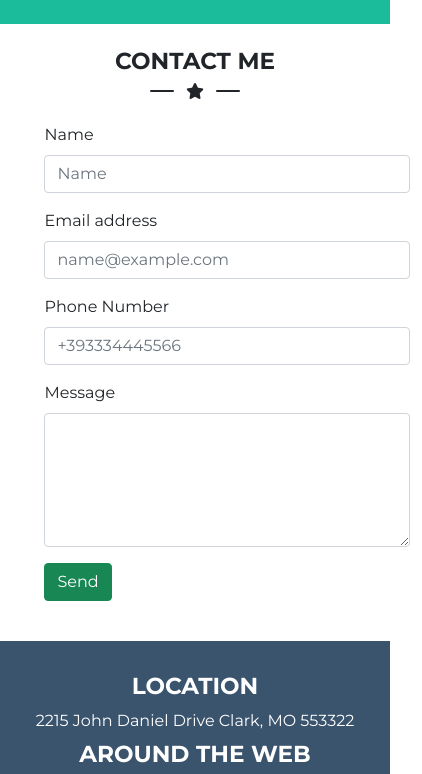
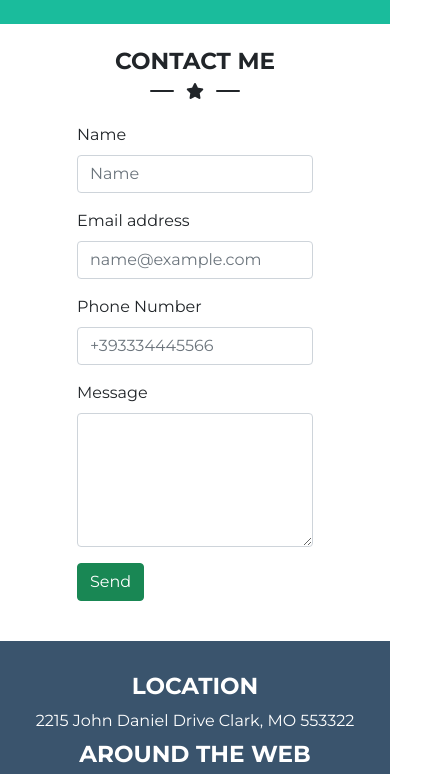
Before and after one commit to AlessandroBonifazi/html-css-bootstrap-freelancer, a plain HTML site: page index.html in a window 390 px wide. Shown: the part 2960-3734 px from the top of the page, 422 px wide, since content can reach past the window. Drawn offline with nearby package versions, Linux system fonts and the light colour scheme.

Commit message:
fixing form col

```diff
--- a/css/style.css
+++ b/css/style.css
@@ -11,22 +11,6 @@ h1,h2,h3,h4,h5 {
     font-weight: 700;
 }
 
-/*** Utility ***/
-.bg-darkblue {
-    background-color: #2c3e50;
-}
-.bg-lightblue {
-    background-color: #3a546d;
-}
-.bg-green {
-    background-color: #1abc9c;
-}
-.border-round {
-    border-radius: 15px;
-}
-.h-2 {
-    height: 2px;
-}
 .fa-brands {
     color: white;
     font-size: 1.1rem;
@@ -37,4 +21,25 @@ h1,h2,h3,h4,h5 {
     line-height: 48px;
     vertical-align: middle;
     margin: 0 0.25rem;
-  }
+}
+
+/*** Utility ***/
+.bg-darkblue {
+    background-color: #2c3e50;
+}
+
+.bg-lightblue {
+    background-color: #3a546d;
+}
+
+.bg-green {
+    background-color: #1abc9c;
+}
+
+.border-round {
+    border-radius: 15px;
+}
+
+.h-2 {
+    height: 2px;
+}
--- a/index.html
+++ b/index.html
@@ -166,33 +166,33 @@
         </div>
         <!-- form -->
         <div class="row my-3">
-            <div class="col-sm-10 offset-1">
+            <div class="col-8 offset-2 col-sm-10 offset-sm-1">
                 <label for="form-name" class="form-label">Name</label>
                 <input type="text" id="form-name" class="form-control" placeholder="Name"
                     aria-label="Username">
             </div>
         </div>
         <div class="row mb-3">
-            <div class="col-sm-10 offset-1">
+            <div class="col-8 offset-2 col-sm-10 offset-sm-1">
                 <label for="exampleFormControlInput1" class="form-label">Email address</label>
                 <input type="email" class="form-control" id="exampleFormControlInput1"
                     placeholder="name@example.com">
             </div>
         </div>
         <div class="row mb-3">
-            <div class="col-sm-10 offset-1">
+            <div class="col-8 offset-2 col-sm-10 offset-sm-1">
                 <label for="phone-form" class="form-label">Phone Number</label>
                 <input type="text" class="form-control" id="phone-form" placeholder="+393334445566">
             </div>
         </div>
         <div class="row mb-3">
-            <div class="col-sm-10 offset-1">
+            <div class="col-8 offset-2 col-sm-10 offset-sm-1">
                 <label for="message-form" class="form-label">Message</label>
                 <textarea class="form-control" id="message-form" rows="5"></textarea>
             </div>
         </div>
         <div class="row mb-3">
-            <div class="col offset-1">
+            <div class="col-8 offset-2 col-sm-10 offset-sm-1">
                 <button type="button" class="btn btn-success">Send</button>
             </div>
         </div>
```
